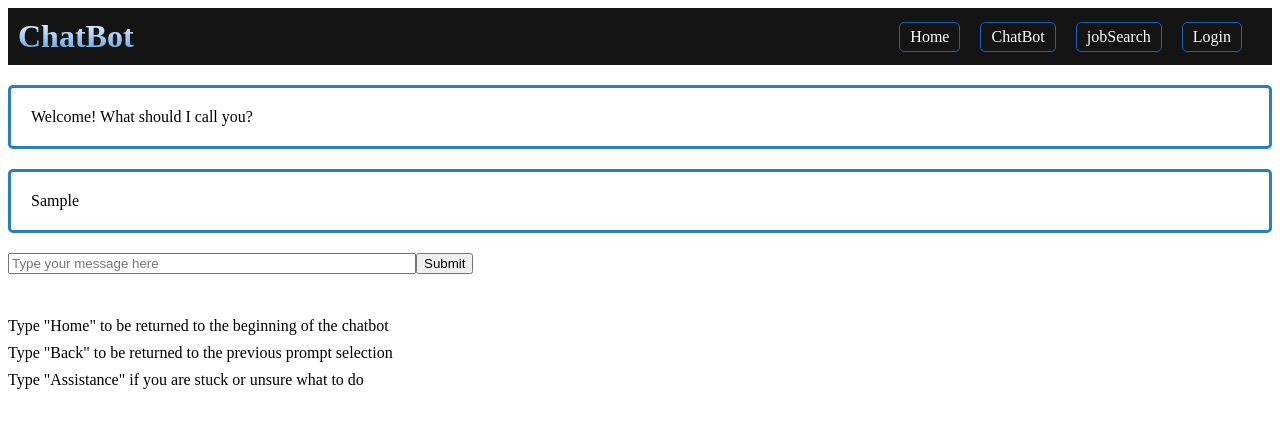
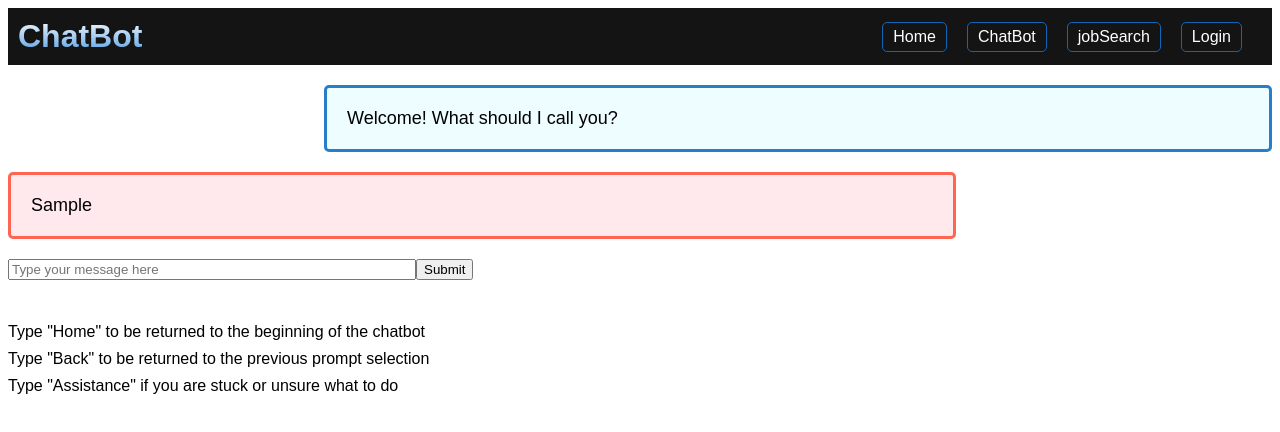
Before and after one commit to taypeoples/ChatTErbot, a Vue app in the folder vue/: page /chatBot in a window 1280 px wide. Both pictures are taken after typing "Sample" into the empty fields and a click on the button "Submit". Shown: the top 432 px of the page. Built offline with nearby package versions, Linux system fonts and the light colour scheme; no server answers.

Commit message:
work on alternate styling for bots msg vs user msg

```diff
--- a/vue/src/components/ChatBot.vue
+++ b/vue/src/components/ChatBot.vue
@@ -1,17 +1,12 @@
 <template>
-  <div>
+  <div class = "main">
     <chat-greeting v-on:passNickname="getNickname($event)" />
-    <div
-      id="messageBox"
-      v-for="message in messages"
-      v-bind:key="message.id"
-      class="textbox"
-    >
-      <div class="msgbox">
-        <span v-html="message"></span>
+    <div v-for="message in messages" v-bind:key="message.id">
+      <!-- :class="isBot ? 'active' : 'textbox'" -->
+      <div>
+        <div class="textbox" v-html="message"></div>
       </div>
     </div>
-    <div id="chatContainer"></div>
 
     <form v-if="showForm === true" v-on:submit.prevent="handleSubmit">
       <input
@@ -46,17 +41,23 @@ export default {
       messages: [],
       nickname: "",
       showForm: false,
-      link: "",
+      isBot: false,
+      botStyle:
+        '<div style="background:#eefdff;border-width: 3px;border-style: solid;border-radius: 5px; border-color: #287ec7;padding: 20px;margin-left: 25%;">',
+      userStyle:
+        '<div style="background:rgb(255,233,236);border-width: 3px;border-style: solid;border-radius: 5px; border-color:rgb(255,102,81);padding: 20px;margin-right: 25%;">',
     };
   },
 
   methods: {
     handleSubmit() {
-      this.messages.push(this.userMessage);
+      this.isBot = false;
+      this.messages.push(this.userStyle + this.userMessage + "</div>");
       if (this.userMessage.includes("quote")) {
+        this.isBot = true;
         QuoteService.quote().then((response) => {
           let quote = response.data.quoteText + " -" + response.data.author;
-          this.messages.push('<div class = "botMsg">' + quote + '</div>');
+          this.messages.push(this.botStyle + quote + "</div>");
         });
       } else if (this.userMessage.includes("assistance")) {
         this.getAssistance();
@@ -69,12 +70,13 @@ export default {
           this.responseMessage = response.data.messageBody;
           if (this.responseMessage == null) {
             this.messages.push(
-              "Sorry, I'm not sure how to help you, " +
+              this.botStyle +
+                "Sorry, I'm not sure how to help you, " +
                 this.nickname +
-                ". Please type your response again or type a command to let me know what I should do."
+                ". Please type your response again or type a command to let me know what I should do. </div>"
             );
           } else {
-            this.messages.push(this.responseMessage);
+            this.messages.push(this.botStyle + this.responseMessage + "</div>");
           }
         });
       }
@@ -83,12 +85,13 @@ export default {
 
     getNickname(nickname) {
       this.nickname = nickname;
-      this.messages.push(nickname);
-      ResponseService.getFirstResponse().then(response => {
+      this.messages.push(this.userStyle + nickname + "</div>");
+      ResponseService.getFirstResponse().then((response) => {
         this.responseMessage = response.data.messageBody;
-        this.messages.push(this.responseMessage + nickname +
-          "?")
-      })
+        this.messages.push(
+          this.botStyle + this.responseMessage + nickname + "? </div>"
+        );
+      });
       /* this.messages.push(
         "<p>I can help you with:</p><ul><li>Pathway information</li><li>Curriculum</li><li>Get a motivational quote</li>Which would you like, " +
           nickname +
@@ -100,10 +103,12 @@ export default {
       ResponseService.getBotResponse("help", "assistance", "default").then(
         (response) => {
           this.messages.push(
-            "Sorry you're stuck, " +
+            this.botStyle +
+              "Sorry you're stuck, " +
               this.nickname +
               ". " +
-              response.data.messageBody
+              response.data.messageBody +
+              "</div>"
           );
         }
       );
@@ -113,23 +118,12 @@ export default {
 </script>
 
 <style scoped>
-.msgbox {
-  border-width: 3px;
-  border-style: solid;
-  border-color: #287ec7;
-  border-radius: 5px;
-  padding: 20px;
-  border-width: 80%;
-  margin-top: 20px;
-  margin-bottom: 20px;
+.main{
+font-family: Arial, "Helvetica Neue", Helvetica, sans-serif;
 }
 
-.msgbox >>> .botMsg {
-  border-width: 3px;
-  border-style: solid;
-  border-color: darkgreen;
-  border-radius: 5px;
-  padding: 20px;
+.textbox {
+  font-size: large;
   border-width: 80%;
   margin-top: 20px;
   margin-bottom: 20px;
@@ -141,6 +135,7 @@ button:hover {
 }
 
 ul {
+
   list-style: none;
   margin-top: 40px;
   padding: 0;
--- a/vue/src/components/ChatGreeting.vue
+++ b/vue/src/components/ChatGreeting.vue
@@ -47,7 +47,10 @@ button:hover{
 }
 
 #openingMessage{
+  font-family: Arial, "Helvetica Neue", Helvetica, sans-serif;
+  font-size: large;
   border-width: 3px;
+  background:#eefdff;
   border-style: solid;
   border-color: #287ec7;
   border-radius: 5px;
@@ -55,6 +58,7 @@ button:hover{
   border-width: 80%;
   margin-top: 20px;
   margin-bottom: 20px;
+  margin-left: 25%;
 }
 
 
--- a/vue/src/components/TheHeader.vue
+++ b/vue/src/components/TheHeader.vue
@@ -24,6 +24,7 @@ export default {
 
 <style scoped>
   h1 {
+    font-family: Arial, "Helvetica Neue", Helvetica, sans-serif;
     color: aliceblue;
     margin: 0;
     padding: 0;
@@ -35,6 +36,7 @@ export default {
   }
 
   .nav-container {
+    font-family: Arial, "Helvetica Neue", Helvetica, sans-serif;
     display: flex;
     justify-content: space-between;
     align-items: center;
--- a/vue/src/views/Home.vue
+++ b/vue/src/views/Home.vue
@@ -23,6 +23,7 @@ body {
 
 
 .home {
+  font-family: Arial, "Helvetica Neue", Helvetica, sans-serif;
   background: #131313;
   display: flex;
   flex-direction: column;
```
Also changed, not shown: vue/src/views/ChatBotView.vue (+5 -10 lines), 1 other file (tests, documents, lock files or other folders).
